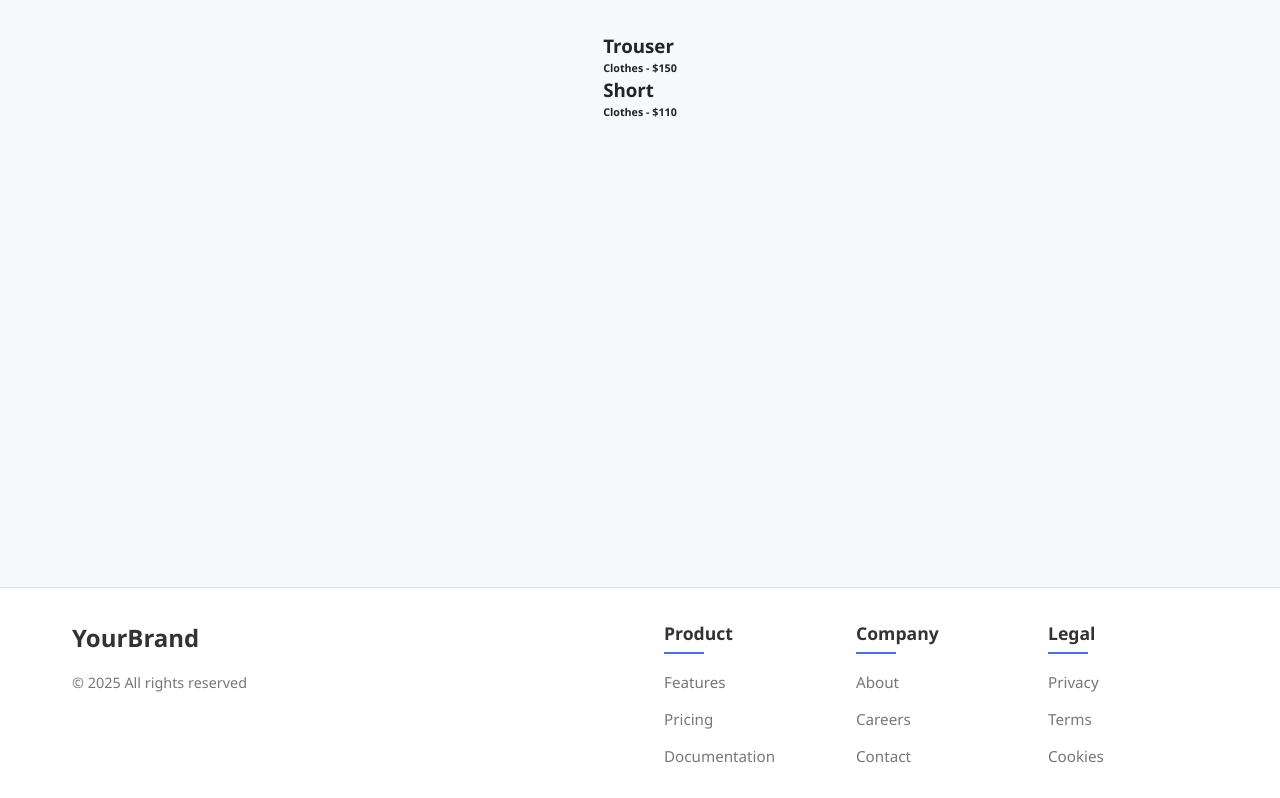
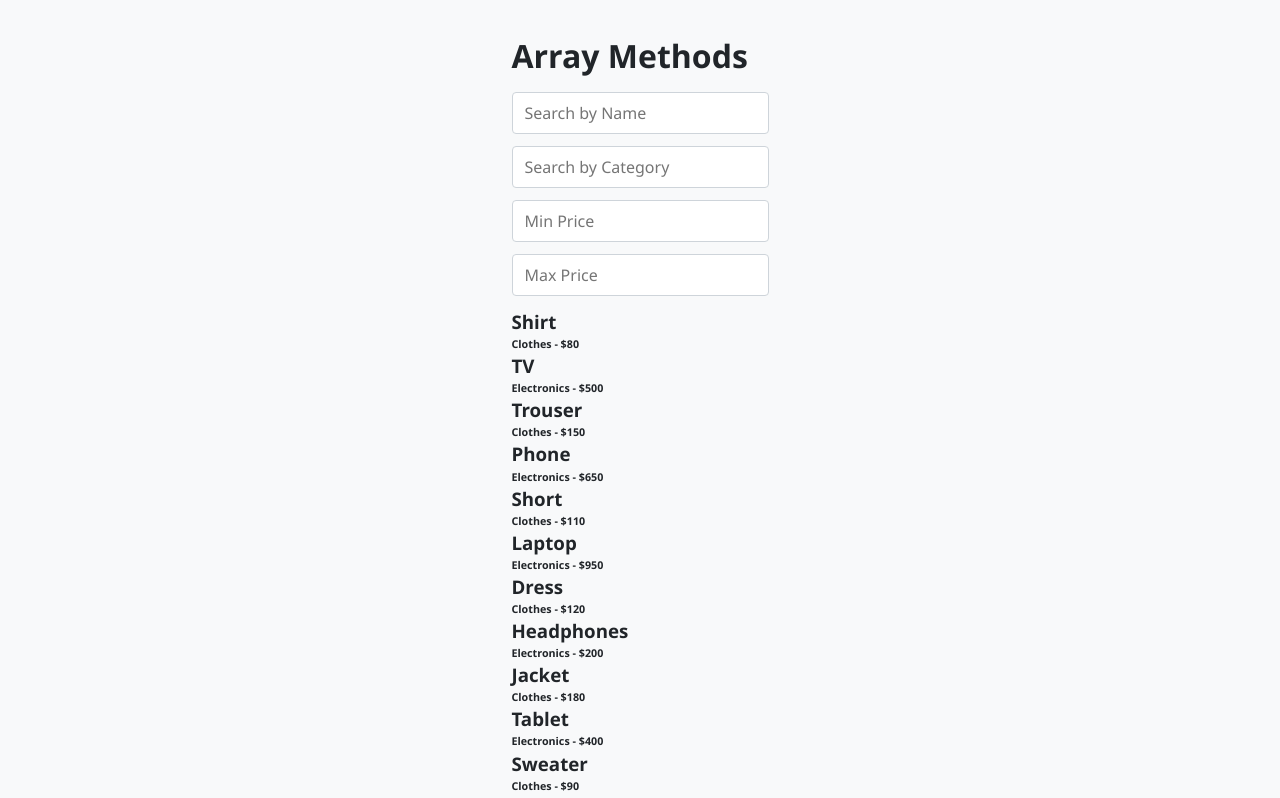
Before and after one commit to ChanukaNadun/perfect-front-end-react, a React (Create React App) app: page /array-methods in a window 1280 px wide. Shown: the top 798 px of the page. Built offline with nearby package versions, Linux system fonts and the light colour scheme.

Commit message:
item multi- filtering function

```diff
--- a/src/Pages/ArrayMethods/index.jsx
+++ b/src/Pages/ArrayMethods/index.jsx
@@ -1,7 +1,12 @@
 import React, { useState, useEffect } from 'react'
+import { TextField } from '../../components/common/TextField';
 
 function ArrayMethods() {
-  const[filters, setFilters] = useState([])
+  const[filters, setFilters] = useState([]);
+  const [text, setText] = useState([]);
+  const [category, setCategory] = useState([]);
+  const [min, setMin] = useState([]);
+  const [max, setMax] = useState([]);
 
     function filterProducts(products2, { text, category, min, max }) {
       return products2.filter(
@@ -14,14 +19,54 @@ function ArrayMethods() {
     }
 
     useEffect(() => {
-      const filters = filterProducts(products2, { text: "t", category: "Clothes", min: 100, max: 200
-    })
-      setFilters(filters);
-  }, []);
+      let filtersItems = []
+      if(text!="" || category!="" || min!="" || max!="") {
+
+        filtersItems = filterProducts(products2, {
+          text: text,
+          category: category,
+          min: min,
+          max: max,
+        });
+      } else {
+      filtersItems = products2;
+      }
+      setFilters(filtersItems);
+  }, [text, category, min, max]);
 
 
   return (
     <div>
+      <h1>Array Methods</h1>
+      <div>
+        <TextField
+          type="text"
+          placeholder="Search by Name"
+          value={text}
+          onChange={(e) => setText(e.target.value)}
+        />
+
+        <TextField
+          type="text"
+          placeholder="Search by Category"
+          value={category}
+          onChange={(e) => setCategory(e.target.value)}
+        />
+
+        <TextField
+          type="text"
+          placeholder="Min Price"
+          value={min}
+          onChange={(e) => setMin(e.target.value)}
+        />
+        <TextField
+          type="text"
+          placeholder="Max Price"
+          value={max}
+          onChange={(e) => setMax(e.target.value)}
+        />
+
+      </div>
       {filters &&
         filters.map((item, index) => (
           <div key={index}>
@@ -44,4 +89,23 @@ const products2 = [
   { name: "Phone", category: "Electronics", price: 650 },
   { name: "Short", category: "Clothes", price: 110 },
   { name: "Laptop", category: "Electronics", price: 950 },
+  { name: "Dress", category: "Clothes", price: 120 },
+  { name: "Headphones", category: "Electronics", price: 200 },
+  { name: "Jacket", category: "Clothes", price: 180 },
+  { name: "Tablet", category: "Electronics", price: 400 },
+  { name: "Sweater", category: "Clothes", price: 90 },
+  { name: "Smartwatch", category: "Electronics", price: 300 },
+  { name: "Skirt", category: "Clothes", price: 70 },
+  { name: "Speaker", category: "Electronics", price: 150 },
+  { name: "Coat", category: "Clothes", price: 220 },
+  { name: "Camera", category: "Electronics", price: 600 },
+  { name: "Jeans", category: "Clothes", price: 85 },
+  { name: "Gaming Console", category: "Electronics", price: 450 },
+  { name: "Blouse", category: "Clothes", price: 65 },
+  { name: "Monitor", category: "Electronics", price: 350 },
+  { name: "Hoodie", category: "Clothes", price: 75 },
+  { name: "Keyboard", category: "Electronics", price: 120 },
+  { name: "Socks", category: "Clothes", price: 15 },
+  { name: "Mouse", category: "Electronics", price: 80 },
+  { name: "Tie", category: "Clothes", price: 40 },
 ];
--- /dev/null
+++ b/src/Pages/StudyPage/index.jsx
@@ -0,0 +1,36 @@
+import React from 'react'
+import { useNavigate } from 'react-router-dom';
+import { Button } from "../../components/common/Button";
+
+function StudyPage() {
+  const navigate = useNavigate();
+
+   const studyPackLinks = [
+     { link: "/", label: "Home" },
+     { link: "/array-methods", label: "Array Methods" },
+     { link: "/state", label: "State" },
+     { link: "/memo", label: "Memo" },
+     { link: "/memo", label: "Memo" },
+     { link: "/state", label: "State" },
+   ];
+
+  const handleArrayNav = (link) => {
+    navigate(link);
+  };
+  return (
+    <div>
+      <div className="container">
+        <h1>Study Page</h1>
+        {studyPackLinks.map((nav, index) => (
+          <div key={index}>
+            <Button key={index} onClick={() => handleArrayNav(nav.link)}>
+              {nav.label}
+            </Button>
+          </div>
+        ))}
+      </div>
+    </div>
+  );
+}
+
+export default StudyPage;
--- a/src/Pages/home.jsx
+++ b/src/Pages/home.jsx
@@ -20,7 +20,7 @@ function Home() {
      ];
 
      const handleNavigation = () => {
-       navigation("/array-methods");
+       navigation("/study-page");
      };
   return (
     <div>
--- a/src/router/router.js
+++ b/src/router/router.js
@@ -5,6 +5,7 @@ import MemoCallBack from "../Pages/MemoCallBack";
 import { Layout } from "../components/layout/Layout";
 import StateCheck from "../Pages/state";
 import ArrayMethods from "../Pages/ArrayMethods";
+import StudyPage from "../Pages/StudyPage";
 
 const Router = () => {
   return (
@@ -14,6 +15,7 @@ const Router = () => {
           <Route path="/" element={<Home />} />
           <Route path="/memo" element={<MemoCallBack />} />
           <Route path="/state" element={<StateCheck />} />
+          <Route path="/study-page" element={<StudyPage />} />
           <Route path="/array-methods" element={<ArrayMethods />} />
         </Route>
       </Routes>
```
